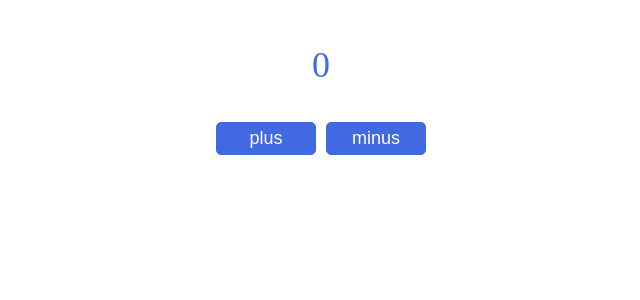
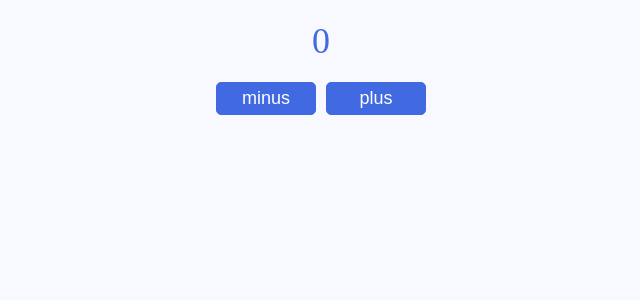
Before and after one commit to Marinarium/react-project-ulb, a React app: page / in a window 1280 px wide. Shown: the top 300 px of the page, without its empty margins (319-959 px from the left). Built offline with nearby package versions, Linux system fonts and the light colour scheme.

Commit message:
add css module settings

```diff
--- a/package.json
+++ b/package.json
@@ -23,6 +23,7 @@
     "css-loader": "^6.8.1",
     "gh-pages": "^6.0.0",
     "html-webpack-plugin": "^5.5.0",
+    "mini-css-extract-plugin": "^2.5.3",
     "sass": "^1.68.0",
     "sass-loader": "^13.3.2",
     "style-loader": "^3.3.3",
--- /dev/null
+++ b/src/App.tsx
@@ -0,0 +1,13 @@
+import React from 'react';
+import Counter from "./components/Counter";
+import "./index.scss";
+
+const App = () => {
+    return (
+        <div className="app">
+            <Counter />
+        </div>
+    );
+};
+
+export default App;
--- a/src/components/Counter.scss
+++ b/src/components/Counter.module.scss
@@ -3,6 +3,7 @@
     align-items: center;
     flex-direction: column;
     flex-wrap: wrap;
+    gap: 20px;
 }
 
 .count {
--- a/src/components/Counter.tsx
+++ b/src/components/Counter.tsx
@@ -1,5 +1,5 @@
 import React, {useState} from 'react';
-import './Counter.scss';
+import cl from './Counter.module.scss';
 
 const Counter: React.FC = () => {
     const [count, setCount] = useState<number>(0);
@@ -9,11 +9,11 @@ const Counter: React.FC = () => {
     };
 
     return (
-        <div className="counter">
-            <p className="count">{count}</p>
-            <div className="wrap">
-                <button className="btn" onClick={() => handleCounterChange(1)}>plus</button>
-                <button className="btn" onClick={() => handleCounterChange(-1)}>minus</button>
+        <div className={cl.counter}>
+            <p className={cl.count}>{count}</p>
+            <div className={cl.wrap}>
+                <button className={cl.btn} onClick={() => handleCounterChange(-1)}>minus</button>
+                <button className={cl.btn} onClick={() => handleCounterChange(1)}>plus</button>
             </div>
         </div>
     );
--- /dev/null
+++ b/src/index.scss
@@ -0,0 +1,11 @@
+* {
+    padding: 0;
+    margin: 0;
+    box-sizing: border-box;
+}
+
+.app {
+    padding: 20px;
+    background-color: ghostwhite;
+    min-height: 100vh;
+}
--- a/src/index.tsx
+++ b/src/index.tsx
@@ -1,7 +1,7 @@
 import {render} from "react-dom";
-import Counter from "./components/Counter";
+import App from "./App";
 
 render(
-    <div><Counter /></div>,
+    <App/>,
     document.getElementById('root')
 )
--- a/src/test.ts
+++ /dev/null
@@ -1,4 +0,0 @@
-export function someFn (arg: number): string {
-  console.log('Hello!', arg, 38279437889374892349237);
-  return 'Hello!'
-}
```
Also changed, not shown: src/global.d.ts (added, +7 -0 lines), 4 other files (tests, documents, lock files or other folders).
